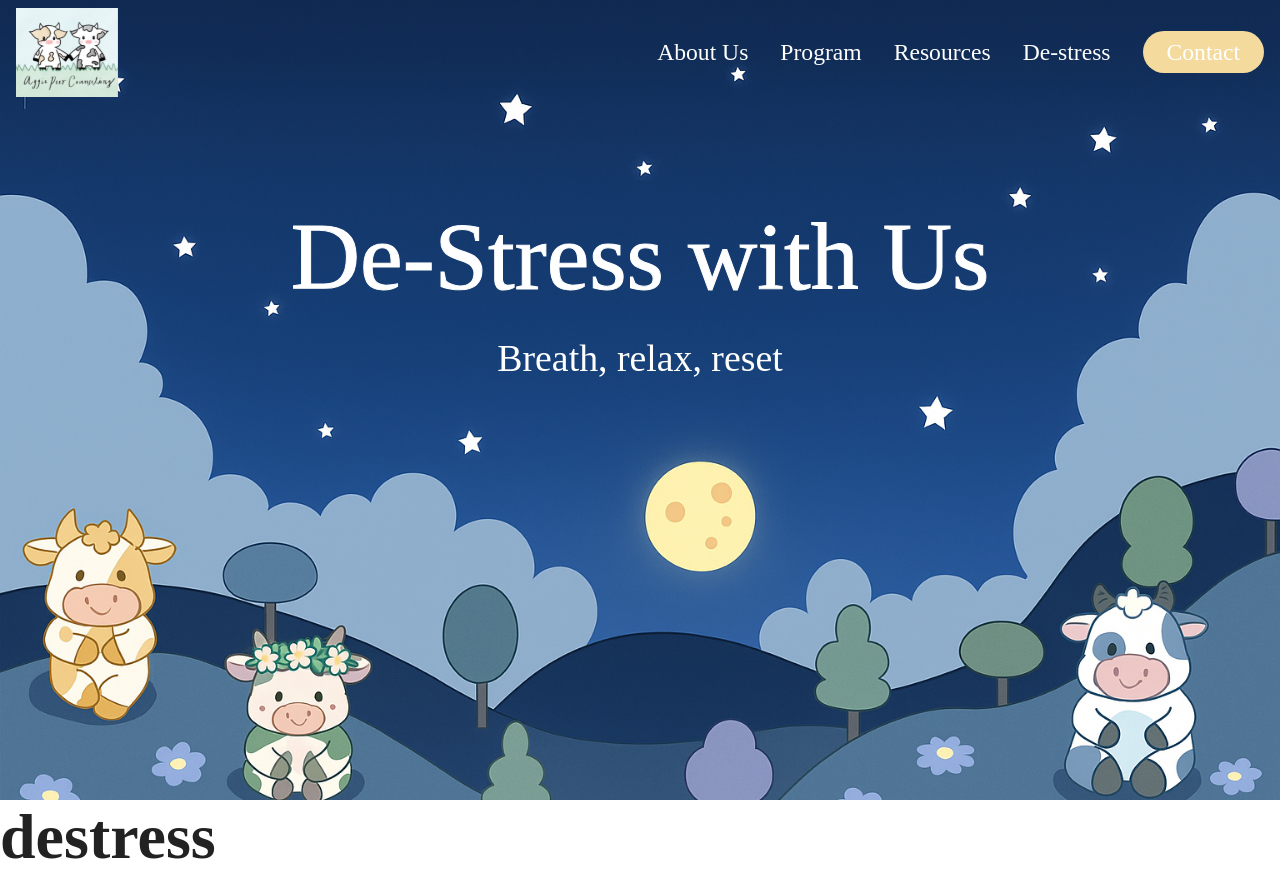
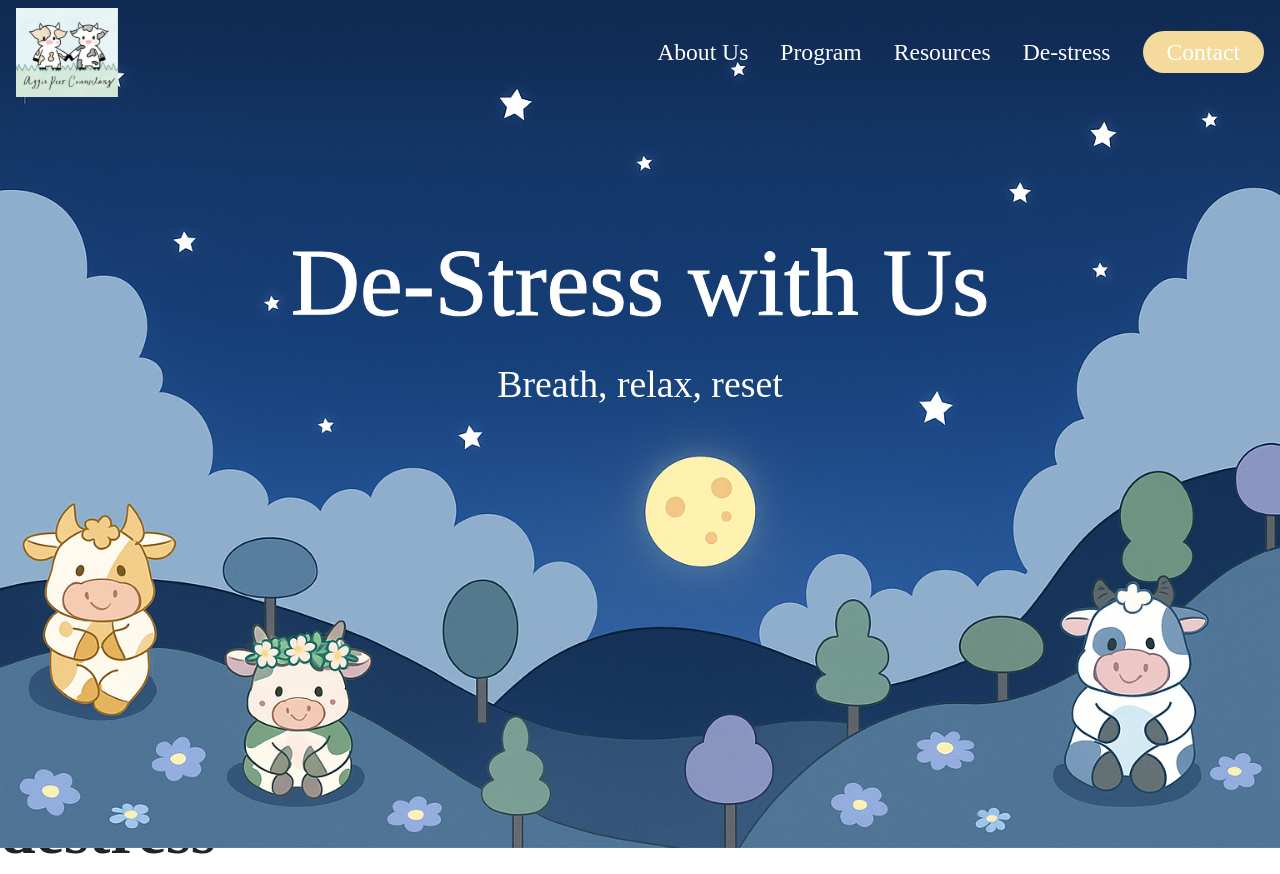
Before and after one commit to include-davis/aggie-peer-counseling, a Next.js app: page /destress in a window 1280 px wide. Built offline with nearby package versions, Linux system fonts and the light colour scheme.

Commit message:
shoud know be 100% finished besides the fonts

```diff
--- a/app/(pages)/_components/common/Hero/Hero.module.scss
+++ b/app/(pages)/_components/common/Hero/Hero.module.scss
@@ -1,11 +1,14 @@
 .hero {
     position: relative;
     width: 100%;
-    height: 100vh; // full screen
-    overflow: hidden;
+    min-height: 100vh;
+    margin-top: -110px; // pull hero up behind the navbar
+    padding-top: 200px; // prevent text from hiding behind navbar
     display: flex;
+    flex-direction: column;
     align-items: center;
-    justify-content: center;
+    justify-content: flex-start;
+    text-align: center;
     padding-bottom: 220px;
 }
 
--- a/app/(pages)/_components/common/Navbar/Navbar.module.scss
+++ b/app/(pages)/_components/common/Navbar/Navbar.module.scss
@@ -1,16 +1,16 @@
  // Import global styles
 
 .navbar {
-    position: absolute;
+    position: sticky;
     top: 0;
-    left: 0;
     width: 100%;
+    z-index: 1000;
+    padding: 0.5rem 1rem;
     display: flex;
+    background: transparent !important;
+    border: none;
     justify-content: space-between;
     align-items: center;
-    padding: .5rem 1rem;
-    background: transparent;
-    z-index: 10;
 }
 
 
--- a/app/(pages)/_globals/globals.scss
+++ b/app/(pages)/_globals/globals.scss
@@ -46,6 +46,7 @@ body {
   background-color: var(--white);
   font-family: 'JejuMyeongjo', serif;
   color: var(--black);
+
 }
 
 h1 {
```
Lines whose indentation alone changed are shown as unchanged.
